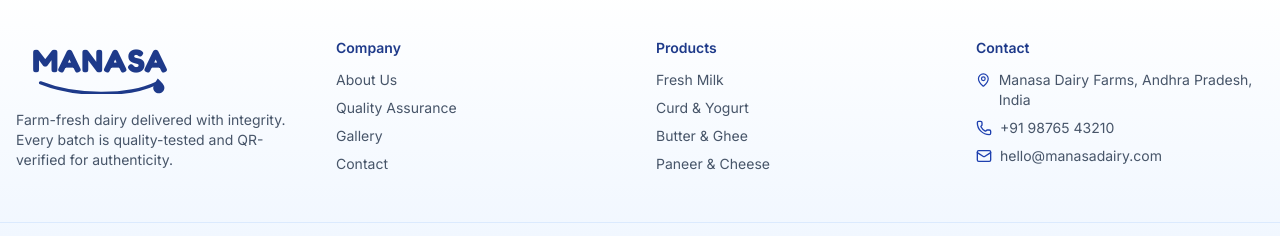
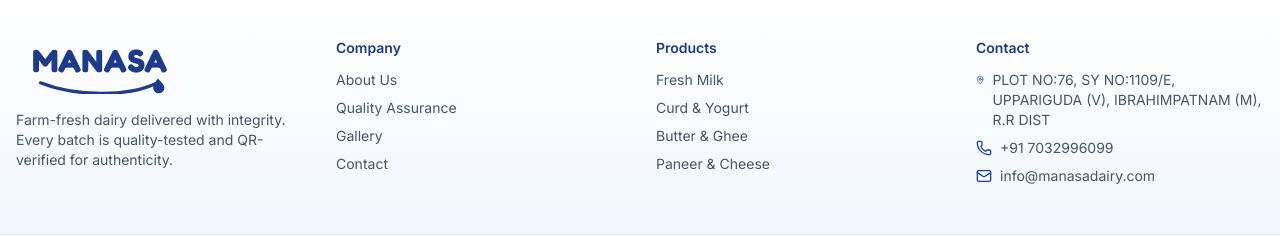
Before and after one commit to Akshara3104/Manasa, a Next.js app: page /manufacturing-units in a window 1280 px wide. Shown: the part 716-952 px from the top of the page. Built offline with nearby package versions, Linux system fonts and the light colour scheme; no server answers; the database is empty.

Commit message:
Update contact information in SiteFooter component

```diff
--- a/components/SiteFooter.jsx
+++ b/components/SiteFooter.jsx
@@ -34,9 +34,9 @@ export default function SiteFooter() {
         <div>
           <h4 className="mb-3 text-sm font-semibold text-blue-900">Contact</h4>
           <ul className="space-y-2 text-sm text-slate-600">
-            <li className="flex items-start gap-2"><MapPin className="h-4 w-4 mt-0.5 text-blue-800" />Manasa Dairy Farms, Andhra Pradesh, India</li>
-            <li className="flex items-center gap-2"><Phone className="h-4 w-4 text-blue-800" />+91 98765 43210</li>
-            <li className="flex items-center gap-2"><Mail className="h-4 w-4 text-blue-800" />hello@manasadairy.com</li>
+            <li className="flex items-start gap-2"><MapPin className="h-4 w-4 mt-0.5 text-blue-800" />PLOT NO:76, SY NO:1109/E, UPPARIGUDA (V), IBRAHIMPATNAM (M), R.R DIST</li>
+            <li className="flex items-center gap-2"><Phone className="h-4 w-4 text-blue-800" />+91 7032996099</li>
+            <li className="flex items-center gap-2"><Mail className="h-4 w-4 text-blue-800" />info@manasadairy.com</li>
           </ul>
         </div>
       </div>
```
